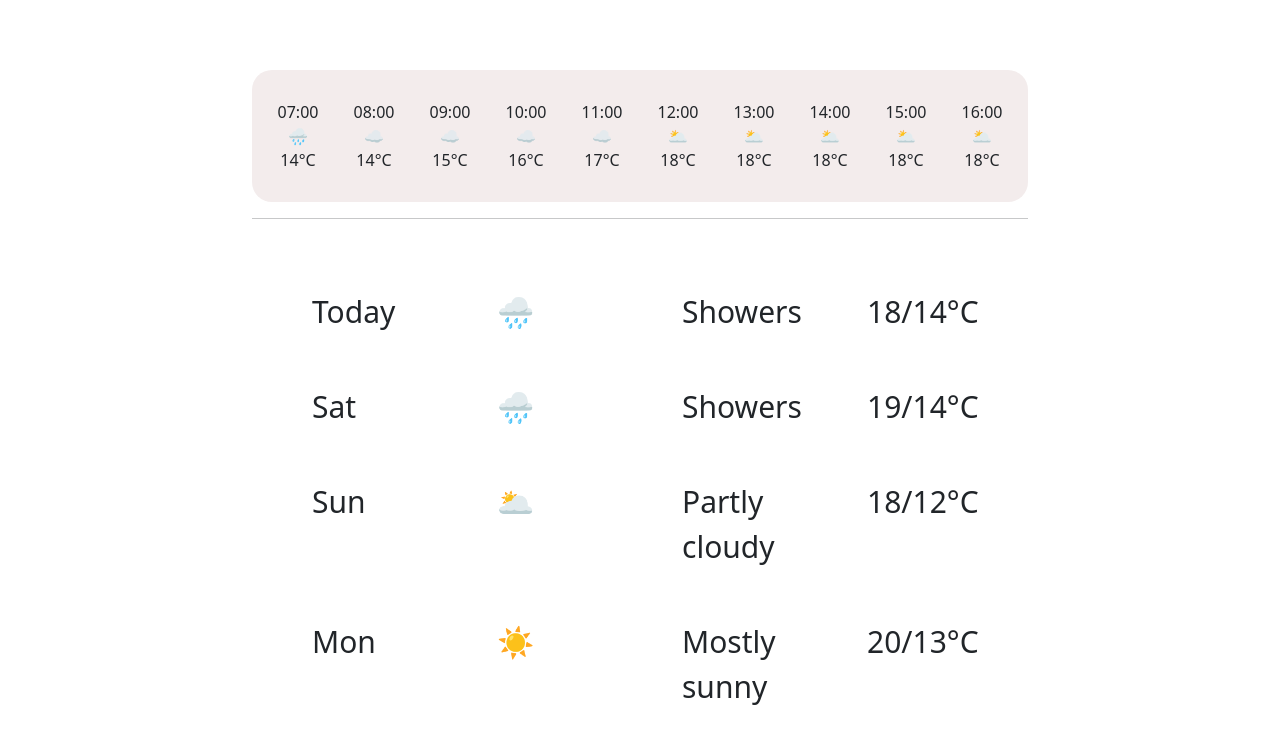
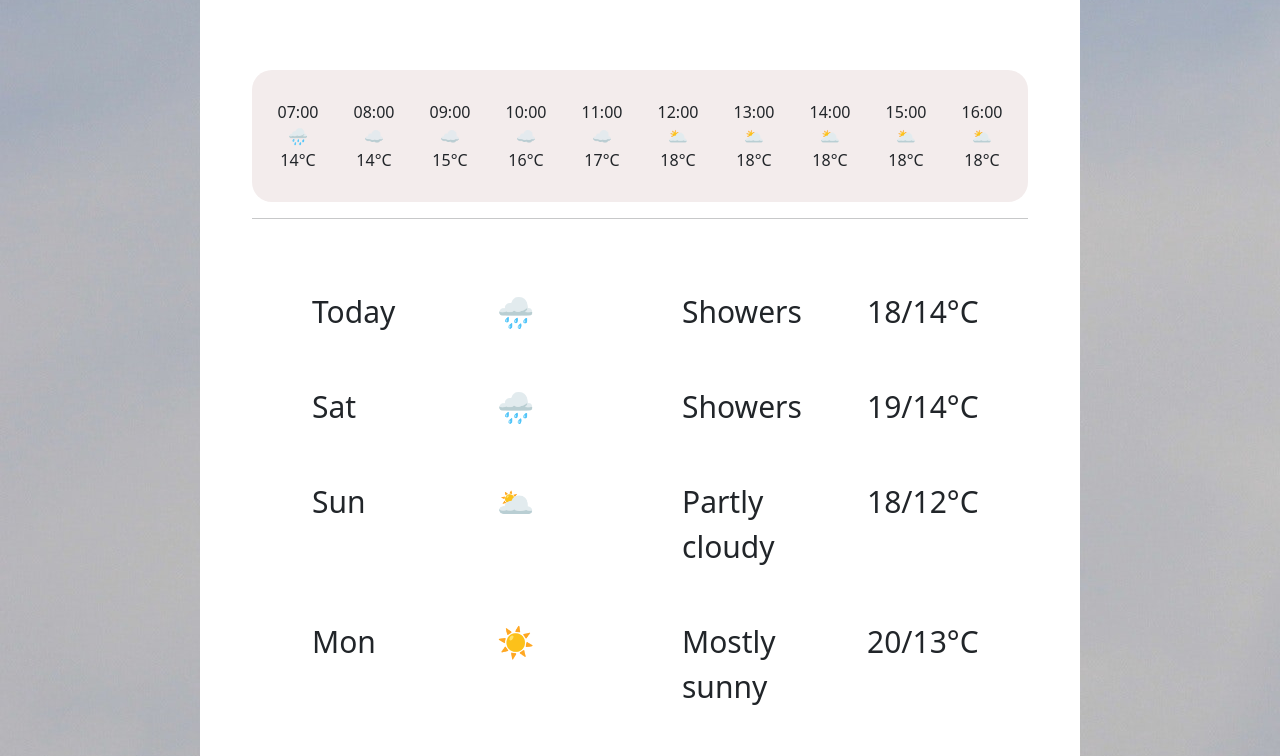
Before and after one commit to Yolokazifumba/Weather-app-O, a plain HTML site: page index.html in a window 1280 px wide. Shown: the part 541-1297 px from the top of the page. Drawn offline with nearby package versions, Linux system fonts and the light colour scheme.

Commit message:
changed the image url link

```diff
--- a/style.css
+++ b/style.css
@@ -1,5 +1,5 @@
 body {
-  background-image: url("../media/cloudy.jpg");
+  background-image: url("cloudy.jpg");
   padding: 0;
   margin: 0;
 }
```
